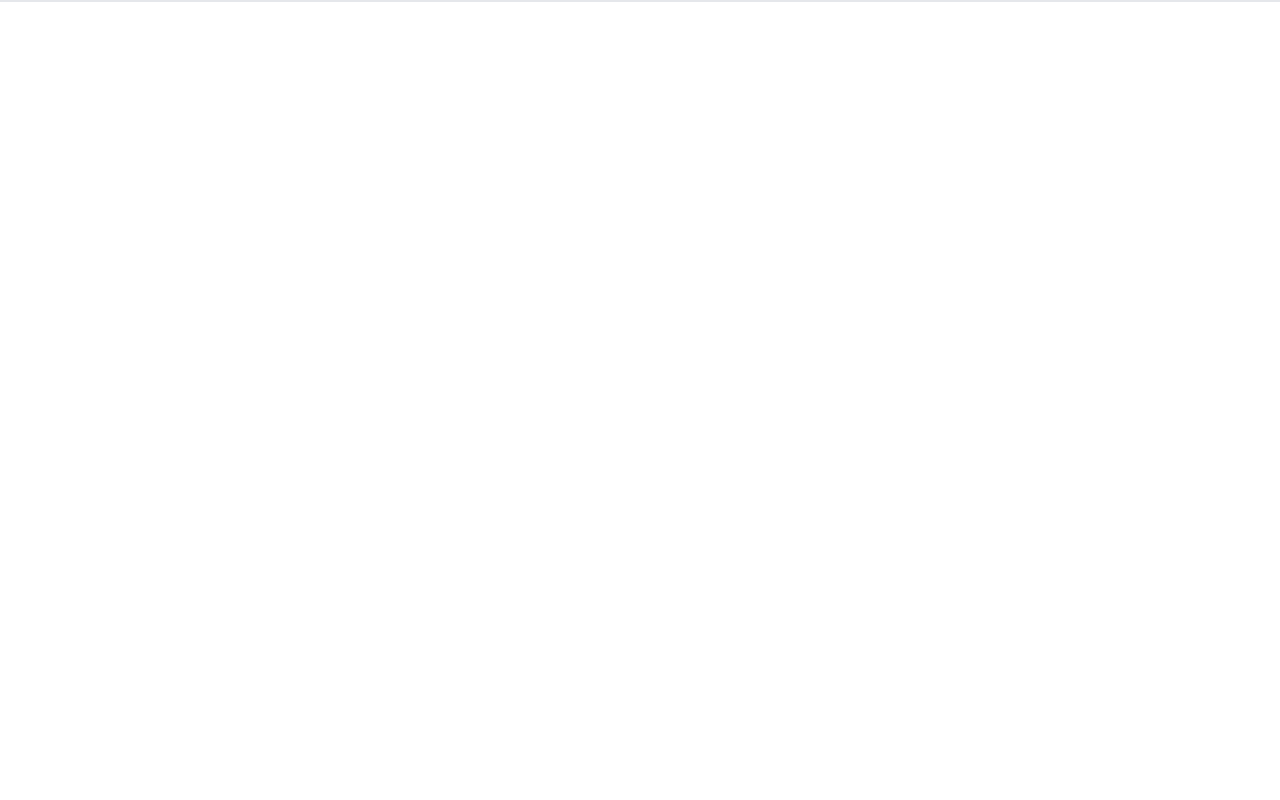
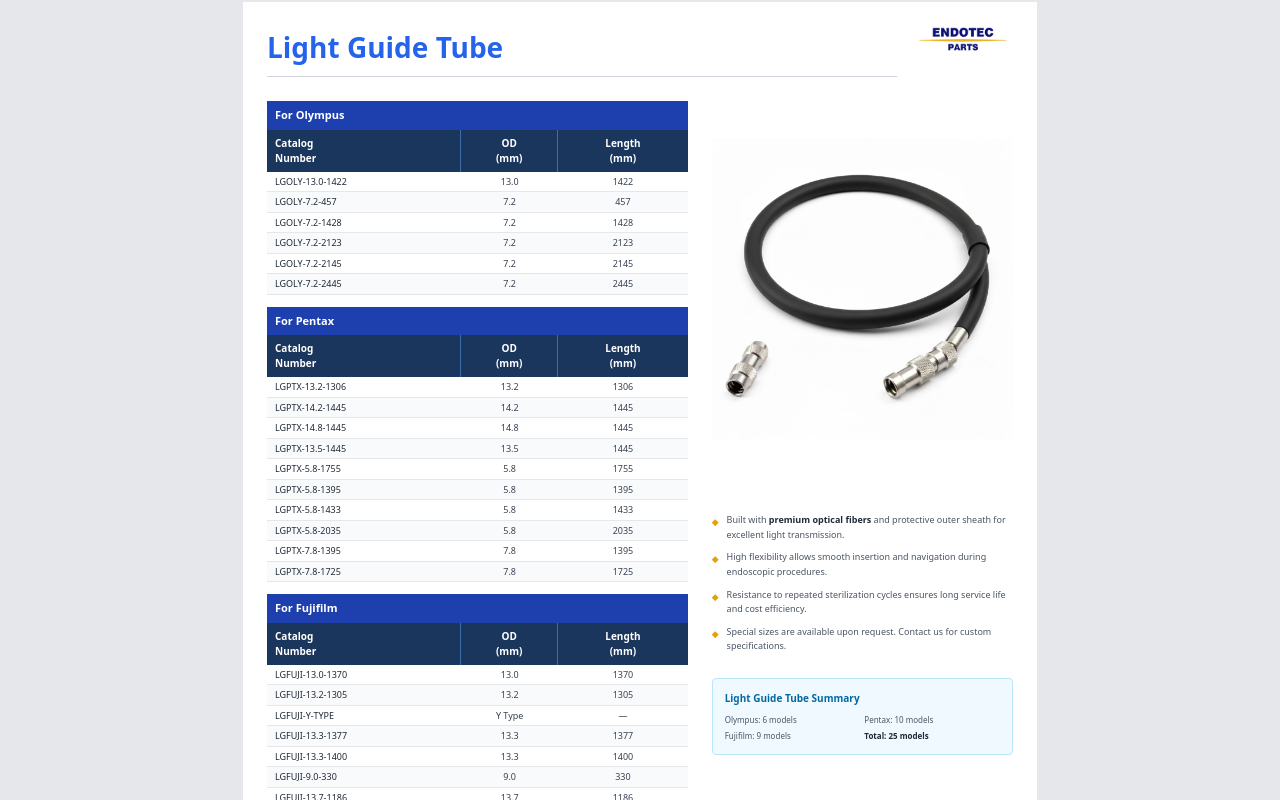
Before and after one commit to zhangzixin1/v0-spare-parts-table, a Next.js app: page / in a window 1280 px wide. Shown: the part 2340-3140 px from the top of the page. Before the commit the page ends 2342 px from the top, so only its background shows below. Built offline with nearby package versions, Linux system fonts and the light colour scheme.

Commit message:
feat: add Light Guide Tube page component\n\nCreate new page with A4 layout and brand-separated tables

```diff
--- a/app/page.tsx
+++ b/app/page.tsx
@@ -1,11 +1,13 @@
 import SpareParts from "@/components/spare-parts"
 import LightGuideBundleOlympus from "@/components/light-guide-bundle-olympus"
+import LightGuideTube from "@/components/light-guide-tube"
 
 export default function Page() {
   return (
     <main className="min-h-screen flex flex-col items-center bg-[#e5e7eb] gap-8 p-8">
       <SpareParts />
       <LightGuideBundleOlympus />
+      <LightGuideTube />
     </main>
   )
 }
--- /dev/null
+++ b/components/light-guide-tube.tsx
@@ -0,0 +1,200 @@
+import Image from "next/image"
+
+const olympusData = [
+  { cat: "LGOLY-13.0-1422", od: "13.0", len: "1422" },
+  { cat: "LGOLY-7.2-457", od: "7.2", len: "457" },
+  { cat: "LGOLY-7.2-1428", od: "7.2", len: "1428" },
+  { cat: "LGOLY-7.2-2123", od: "7.2", len: "2123" },
+  { cat: "LGOLY-7.2-2145", od: "7.2", len: "2145" },
+  { cat: "LGOLY-7.2-2445", od: "7.2", len: "2445" },
+]
+
+const pentaxData = [
+  { cat: "LGPTX-13.2-1306", od: "13.2", len: "1306" },
+  { cat: "LGPTX-14.2-1445", od: "14.2", len: "1445" },
+  { cat: "LGPTX-14.8-1445", od: "14.8", len: "1445" },
+  { cat: "LGPTX-13.5-1445", od: "13.5", len: "1445" },
+  { cat: "LGPTX-5.8-1755", od: "5.8", len: "1755" },
+  { cat: "LGPTX-5.8-1395", od: "5.8", len: "1395" },
+  { cat: "LGPTX-5.8-1433", od: "5.8", len: "1433" },
+  { cat: "LGPTX-5.8-2035", od: "5.8", len: "2035" },
+  { cat: "LGPTX-7.8-1395", od: "7.8", len: "1395" },
+  { cat: "LGPTX-7.8-1725", od: "7.8", len: "1725" },
+]
+
+const fujifilmData = [
+  { cat: "LGFUJI-13.0-1370", od: "13.0", len: "1370" },
+  { cat: "LGFUJI-13.2-1305", od: "13.2", len: "1305" },
+  { cat: "LGFUJI-Y-TYPE", od: "Y Type", len: "\u2014" },
+  { cat: "LGFUJI-13.3-1377", od: "13.3", len: "1377" },
+  { cat: "LGFUJI-13.3-1400", od: "13.3", len: "1400" },
+  { cat: "LGFUJI-9.0-330", od: "9.0", len: "330" },
+  { cat: "LGFUJI-13.7-1186", od: "13.7", len: "1186" },
+  { cat: "LGFUJI-13.4-1403", od: "13.4", len: "1403" },
+  { cat: "LGFUJI-13.8-1150", od: "13.8", len: "1150" },
+]
+
+function TableHeader() {
+  return (
+    <div className="grid grid-cols-[1.2fr_0.6fr_0.8fr] bg-[#1a365d] text-[#ffffff] text-[10px] font-semibold">
+      <div className="px-2 py-1.5 border-r border-[#3b6eaa]">
+        Catalog
+        <br />
+        Number
+      </div>
+      <div className="px-2 py-1.5 border-r border-[#3b6eaa] text-center">
+        OD
+        <br />
+        (mm)
+      </div>
+      <div className="px-2 py-1.5 text-center">
+        Length
+        <br />
+        (mm)
+      </div>
+    </div>
+  )
+}
+
+function BrandHeader({ label }: { label: string }) {
+  return (
+    <div className="bg-[#1e40af] text-[#ffffff] text-[11px] font-bold px-2 py-1.5 mt-3">
+      {label}
+    </div>
+  )
+}
+
+function DataRow({
+  row,
+  index,
+}: {
+  row: { cat: string; od: string; len: string }
+  index: number
+}) {
+  return (
+    <div
+      className={`grid grid-cols-[1.2fr_0.6fr_0.8fr] text-[9px] ${
+        index % 2 === 0 ? "bg-[#ffffff]" : "bg-[#f9fafb]"
+      } border-b border-[#e5e7eb]`}
+    >
+      <div className="px-2 py-[3px] font-medium text-[#1f2937]">{row.cat}</div>
+      <div className="px-2 py-[3px] text-center text-[#374151]">{row.od}</div>
+      <div className="px-2 py-[3px] text-center text-[#374151]">{row.len}</div>
+    </div>
+  )
+}
+
+export default function LightGuideTube() {
+  return (
+    <div className="w-[794px] h-[1123px] bg-[#ffffff] relative font-sans text-[11px]">
+      {/* Header - Logo */}
+      <div className="absolute top-4 right-6">
+        <Image
+          src="/images/endotec-logo.png"
+          alt="ENDOTEC PARTS logo"
+          width={100}
+          height={50}
+          className="object-contain"
+        />
+      </div>
+
+      {/* Page Title */}
+      <div className="pt-6 pl-6 pr-[140px]">
+        <h1 className="text-[28px] font-bold text-[#2563eb]">Light Guide Tube</h1>
+        <div className="w-full h-[1px] bg-[#d1d5db] mt-2" />
+      </div>
+
+      {/* Main Content Area */}
+      <div className="flex mt-3 px-6">
+        {/* Left Column: Tables */}
+        <div className="w-[58%] pr-3">
+          {/* Olympus Section */}
+          <BrandHeader label="For Olympus" />
+          <TableHeader />
+          {olympusData.map((row, i) => (
+            <DataRow key={row.cat} row={row} index={i} />
+          ))}
+
+          {/* Pentax Section */}
+          <BrandHeader label="For Pentax" />
+          <TableHeader />
+          {pentaxData.map((row, i) => (
+            <DataRow key={row.cat} row={row} index={i} />
+          ))}
+
+          {/* Fujifilm Section */}
+          <BrandHeader label="For Fujifilm" />
+          <TableHeader />
+          {fujifilmData.map((row, i) => (
+            <DataRow key={row.cat} row={row} index={i} />
+          ))}
+        </div>
+
+        {/* Right Column: Product Images */}
+        <div className="w-[42%] pl-3 relative">
+          {/* Light guide tube image */}
+          <div className="relative h-[400px]">
+            <Image
+              src="/images/light-guide-tube.png"
+              alt="Light guide tube with protective sheath"
+              fill
+              className="object-contain"
+            />
+          </div>
+
+          {/* Product notes */}
+          <div className="mt-6 space-y-2 text-[9px] text-[#4b5563] leading-relaxed">
+            <div className="flex items-start gap-2">
+              <span className="text-[#e6a000] mt-0.5 shrink-0">&#x25C6;</span>
+              <p>
+                Built with <strong className="text-[#1f2937]">premium optical fibers</strong> and
+                protective outer sheath for excellent light transmission.
+              </p>
+            </div>
+            <div className="flex items-start gap-2">
+              <span className="text-[#e6a000] mt-0.5 shrink-0">&#x25C6;</span>
+              <p>
+                High flexibility allows smooth insertion and navigation during
+                endoscopic procedures.
+              </p>
+            </div>
+            <div className="flex items-start gap-2">
+              <span className="text-[#e6a000] mt-0.5 shrink-0">&#x25C6;</span>
+              <p>
+                Resistance to repeated sterilization cycles ensures long service
+                life and cost efficiency.
+              </p>
+            </div>
+            <div className="flex items-start gap-2">
+              <span className="text-[#e6a000] mt-0.5 shrink-0">&#x25C6;</span>
+              <p>
+                Special sizes are available upon request. Contact us for custom
+                specifications.
+              </p>
+            </div>
+          </div>
+
+          {/* Summary Box */}
+          <div className="mt-6 bg-[#f0f9ff] border border-[#bae6fd] rounded p-3">
+            <h3 className="text-[10px] font-semibold text-[#0369a1] mb-2">
+              Light Guide Tube Summary
+            </h3>
+            <div className="grid grid-cols-2 gap-1 text-[8px] text-[#4b5563]">
+              <div>Olympus: 6 models</div>
+              <div>Pentax: 10 models</div>
+              <div>Fujifilm: 9 models</div>
+              <div className="font-semibold text-[#1f2937]">Total: 25 models</div>
+            </div>
+          </div>
+        </div>
+      </div>
+
+      {/* Footer */}
+      <div className="absolute bottom-4 left-6 right-6 flex justify-between text-[9px] text-[#9ca3af]">
+        <span className="text-[#6b7280] font-medium">All Brands</span>
+        <span>www.endotec-med.com</span>
+        <span className="text-[#6b7280] font-medium">7</span>
+      </div>
+    </div>
+  )
+}
```
Also changed, not shown: public/images/light-guide-tube.png (added).
